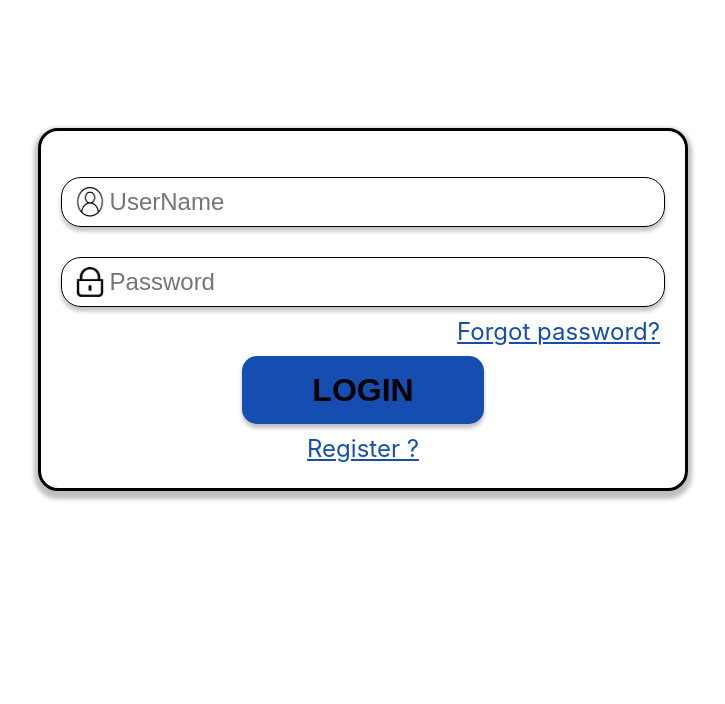
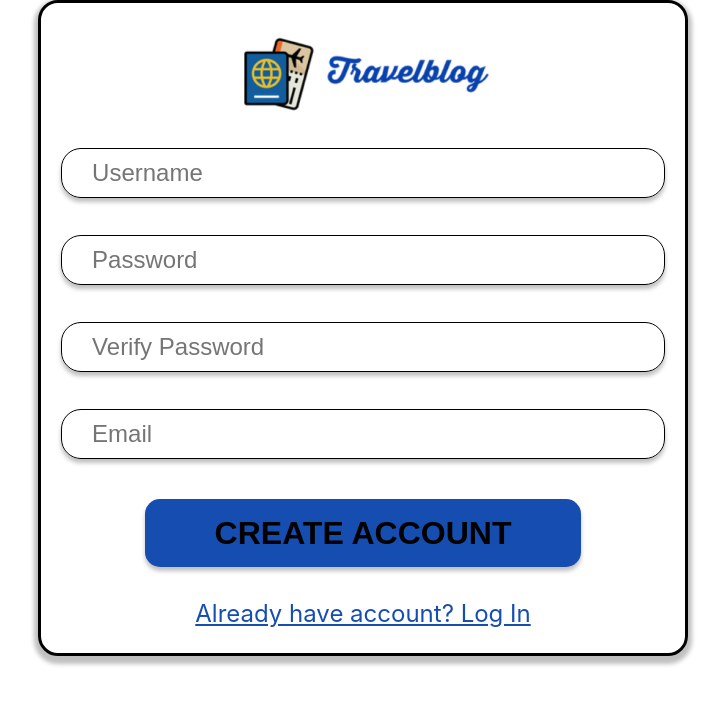
Before and after one commit to hvuquang/TourBlog_FE, a React (Create React App) app in the folder tourblogn_fr/: page / in a window 1280 px wide. Shown: the top 704 px of the page, without its empty margins (277-1002 px from the left). Built offline with nearby package versions, Linux system fonts and the light colour scheme.

Commit message:
update #3
- register

```diff
--- /dev/null
+++ b/tourblogn_fr/src/components/InputNoneIMG/InputNoneIMG.css
@@ -0,0 +1,35 @@
+.container {
+    width: 604px;
+    height: 50px;
+    border: 1px solid black;
+    box-sizing: border-box;
+    border-radius: 20px;
+    /* position: absolute; */
+    display: flex;
+    justify-content: center;
+    align-items: center;
+    box-shadow: 0 4px 4px rgba(0, 0, 0, 0.25);
+}
+
+.container__img {
+    width: 35px;
+    height: 35px;
+    display: flex;
+    justify-content: center;
+    align-items: center;
+}
+
+img {
+    width: 30px;
+    height: 30px;
+}
+
+.container__input {
+    width: 90%;
+    height: 29px;
+    border: none;
+    font-size: 24px;
+    display: flex;
+    align-items: center;
+    outline: none;
+}
--- /dev/null
+++ b/tourblogn_fr/src/components/InputNoneIMG/InputNoneIMG.jsx
@@ -0,0 +1,21 @@
+import React, { Component } from "react";
+import "./InputNoneIMG.css";
+import { BiUserCircle } from "react-icons/bi";
+import { IconContext } from "react-icons";
+
+class TextInput extends Component {
+  render() {
+    return (
+      <div className="container">
+
+        <input
+          className="container__input"
+          type={this.props.input}
+          placeholder={this.props.name}
+        />
+      </div>
+    );
+  }
+}
+
+export default TextInput;
--- /dev/null
+++ b/tourblogn_fr/src/components/Screen/Register/Register.css
@@ -0,0 +1,11 @@
+.container{
+    margin: 3%;
+}
+.mainbutton{
+    margin: 5% 0;
+}
+#logo{
+    width: 280px;
+    height: 97px;
+    margin-bottom: 15px;
+}
--- /dev/null
+++ b/tourblogn_fr/src/components/Screen/Register/Register.jsx
@@ -0,0 +1,23 @@
+import React, { Component } from 'react'
+import './Register.css'
+import BackGround from '../../background/background'
+import Button from '../../Button/Button'
+import TextInput from '../../TextInput/TextInput'
+import Link from '../../Link/Link'
+import InputNoneIMG from '../../InputNoneIMG/InputNoneIMG'
+
+export default class Register extends Component {
+  render() {
+    return (
+      <BackGround>
+       <img id='logo' src={process.env.PUBLIC_URL + '/images/logoTravel.png'} />
+        <InputNoneIMG name="Username" input="text"/>
+        <InputNoneIMG name="Password" input="password"/>
+        <InputNoneIMG name="Verify Password" input="password"/>
+        <InputNoneIMG name="Email" input="email"/>
+        <Button>Create Account</Button>
+        <Link content="Already have account? Log In"/>
+      </BackGround>
+    )
+  }
+}
--- a/tourblogn_fr/src/index.js
+++ b/tourblogn_fr/src/index.js
@@ -4,11 +4,12 @@ import "./index.css";
 import App from "./App";
 import reportWebVitals from "./reportWebVitals";
 import LogIn from "./components/Screen/LogIn/LogIn";
+import Register from "./components/Screen/Register/Register";
 
 const root = ReactDOM.createRoot(document.getElementById("root"));
 root.render(
   <React.StrictMode>
-    <LogIn />
+    <Register/>
   </React.StrictMode>
 );
 
```
